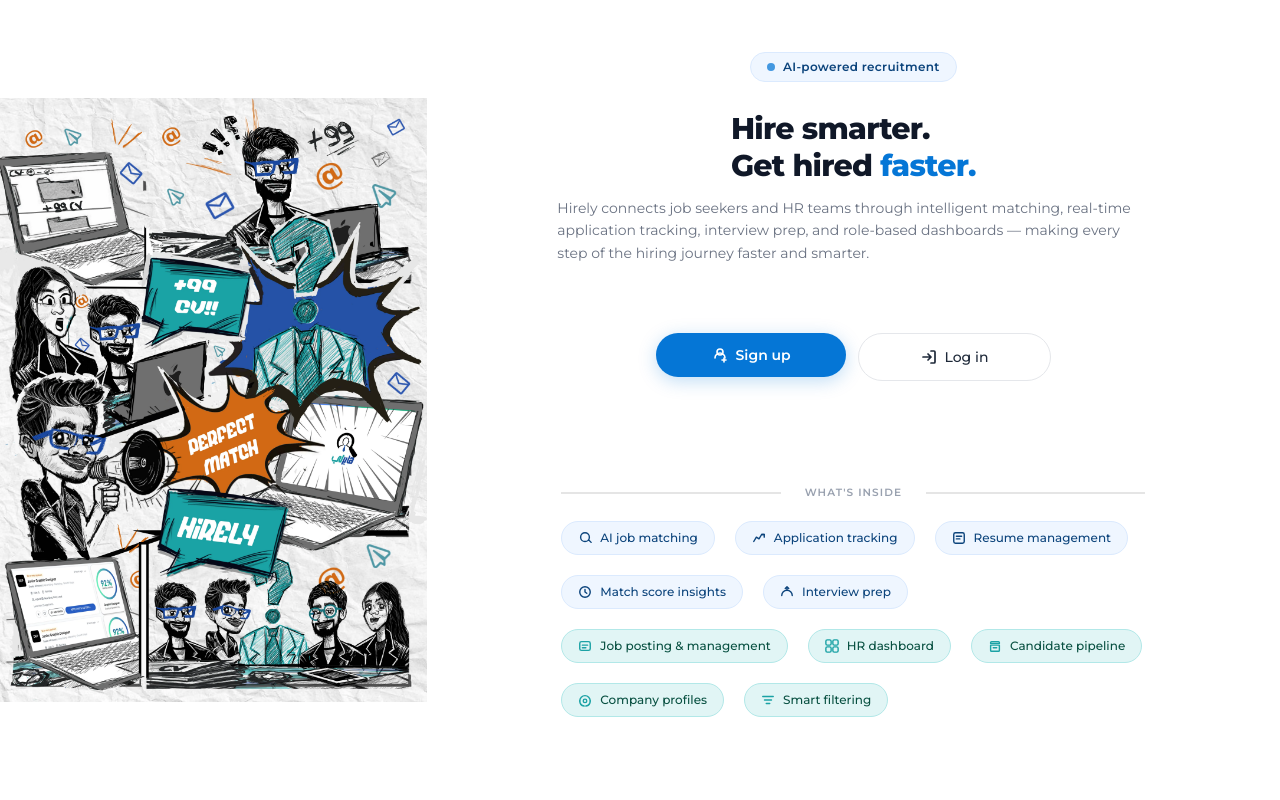
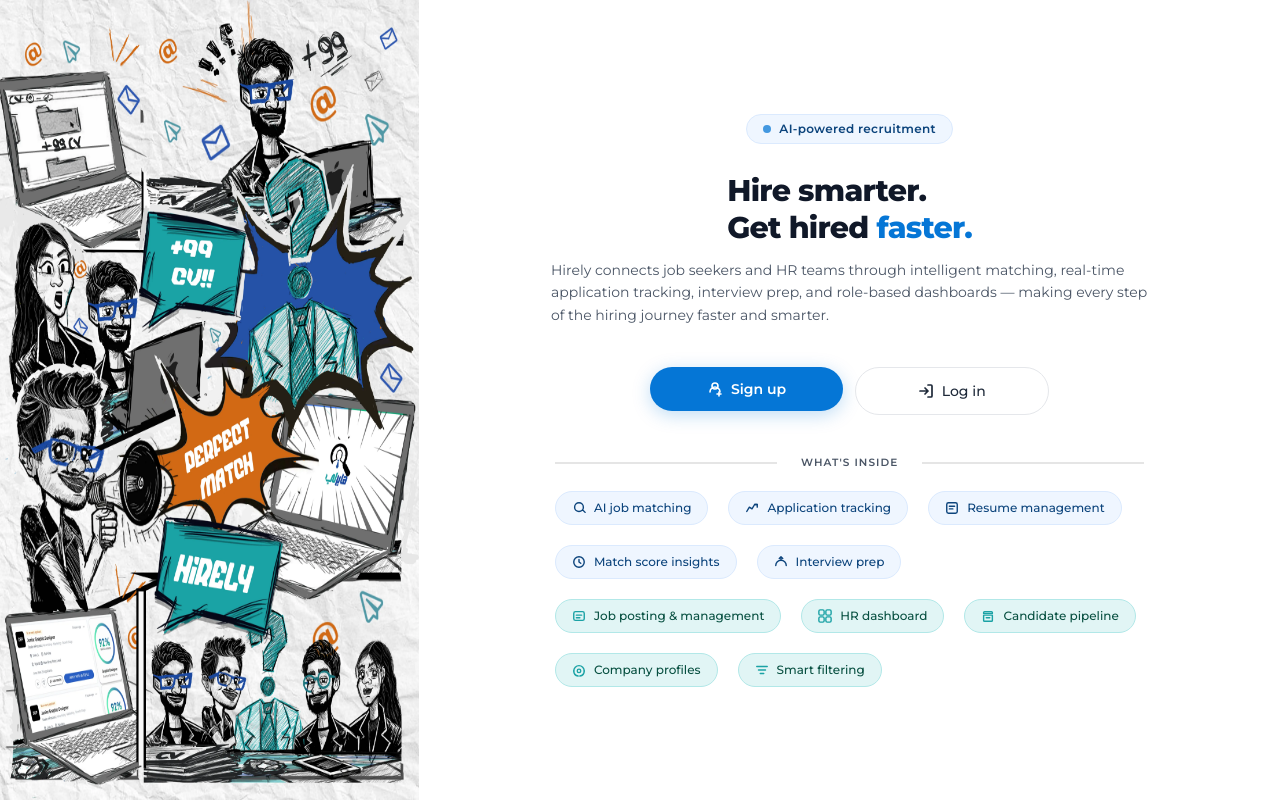
Before and after one commit to omnjja/Hirely-Platform, a React (Vite) app: page / in a window 1280 px wide. Built offline with nearby package versions, Linux system fonts and the light colour scheme; what i18n-iso-countries would draw is missing.

Commit message:
feat(landing-page): update layout components and add robots.txt for SEO

```diff
--- a/src/components/layout/AuthLayout.jsx
+++ b/src/components/layout/AuthLayout.jsx
@@ -12,10 +12,10 @@
       </div>
 
       <div className="w-full flex flex-col items-center h-full justify-center">
-        <div className="w-full">
+        <main className="w-full">
           <Logo />
           {children}
-        </div>
+        </main>
       </div>
       <Lines place={"lowerRight"} />
     </div>
--- a/src/features/landing-page/components/LandingButtons.jsx
+++ b/src/features/landing-page/components/LandingButtons.jsx
@@ -5,7 +5,7 @@
   const { toLogin, toSignup } = useAppNavigate();
 
   return (
-    <div className="flex md:w-1/2 w-full gap-3 mb-8">
+    <div className="flex md:w-1/2 w-full gap-3 ">
       <button
         onClick={() => toSignup()}
         className="flex-1 h-11 rounded-full bg-[#0576D6] text-white text-sm font-semibold flex items-center justify-center gap-2 transition-all hover:bg-[#0461b8] active:scale-[0.97]"
--- a/src/features/landing-page/components/LandingContent.jsx
+++ b/src/features/landing-page/components/LandingContent.jsx
@@ -6,16 +6,16 @@
 
 const LandingContent = () => {
   return (
-    <div className="md:w-3/4 w-full md:py-4 md:px-1 md:m-4">
+    <div className="md:w-3/4 w-full md:px-1 ">
       <div className="flex items-center gap-6 mb-5">
         <div className="flex-1 bg-black/10 h-0.5 " />
-        <span className="text-[10.5px] font-semibold text-gray-400 uppercase tracking-widest whitespace-nowrap">
+        <span className="text-[10.5px] font-semibold text-gray-600 uppercase tracking-widest whitespace-nowrap">
           What's inside
         </span>
         <div className="flex-1 bg-black/10 h-0.5" />
       </div>
 
-      <div className="flex flex-wrap md:gap-5 gap-2 justify-start items-start">
+      <div className="flex flex-wrap md:gap-5 gap-2 justify-center md:justify-start items-start">
         {CANDIDATE_FEATURES.map(({ label, icon }) => (
           <span
             key={label}
--- a/src/features/landing-page/components/LandingHeader.jsx
+++ b/src/features/landing-page/components/LandingHeader.jsx
@@ -14,11 +14,11 @@
         <br />
         Get hired <span className="text-[#0576D6]">faster.</span>
       </h1>
-      <p className="md:hidden text-sm text-gray-500 leading-relaxed mb-7 font-normal ">
+      <p className="md:hidden text-sm text-gray-600 leading-relaxed mb-4 font-normal ">
         Hirely connects job seekers and HR teams with smart matching and fast
         application tracking.
       </p>
-      <p className="hidden md:flex text-sm text-gray-500 leading-relaxed mb-7 font-normal w-3/4">
+      <p className="hidden md:flex text-sm text-gray-600 leading-relaxed font-normal w-3/4">
         Hirely connects job seekers and HR teams through intelligent matching,
         real-time application tracking, interview prep, and role-based
         dashboards — making every step of the hiring journey faster and smarter.
--- a/src/pages/LandingPage.jsx
+++ b/src/pages/LandingPage.jsx
@@ -1,19 +1,19 @@
 import LandingHeader from "@/features/landing-page/components/LandingHeader";
 import LandingButtons from "@/features/landing-page/components/LandingButtons";
 import LandingContent from "@/features/landing-page/components/LandingContent";
-import LandingLogo from "@/assets/authSideLogo.webp";
+import LeftLogo from "@/components/ui/LeftLogo";
 
 const LandingPage = () => {
   return (
-    <div className=" h-screen overflow-hidden bg-white grid grid-cols-1 md:grid-cols-[1fr_2fr]  w-full">
-      <div className="hidden md:flex justify-center items-center">
-        <img src={LandingLogo} alt="Landing Logo" />
+    <div className="reltaive flex flex-col md:flex-row w-full min-h-screen">
+      <div className="hidden md:block md:w-1/2">
+        <LeftLogo />
       </div>
-      <div className="bg-white px-8 py-10 flex gap-7 md:gap-10 flex-col items-center justify-center overflow-hidden">
+      <main className="w-full bg-white px-8 py-10 flex gap-7 md:gap-10 flex-col items-center justify-center overflow-hidden">
         <LandingHeader />
         <LandingButtons />
         <LandingContent />
-      </div>
+      </main>
     </div>
   );
 };
```
Also changed, not shown: public/robots.txt (added).
